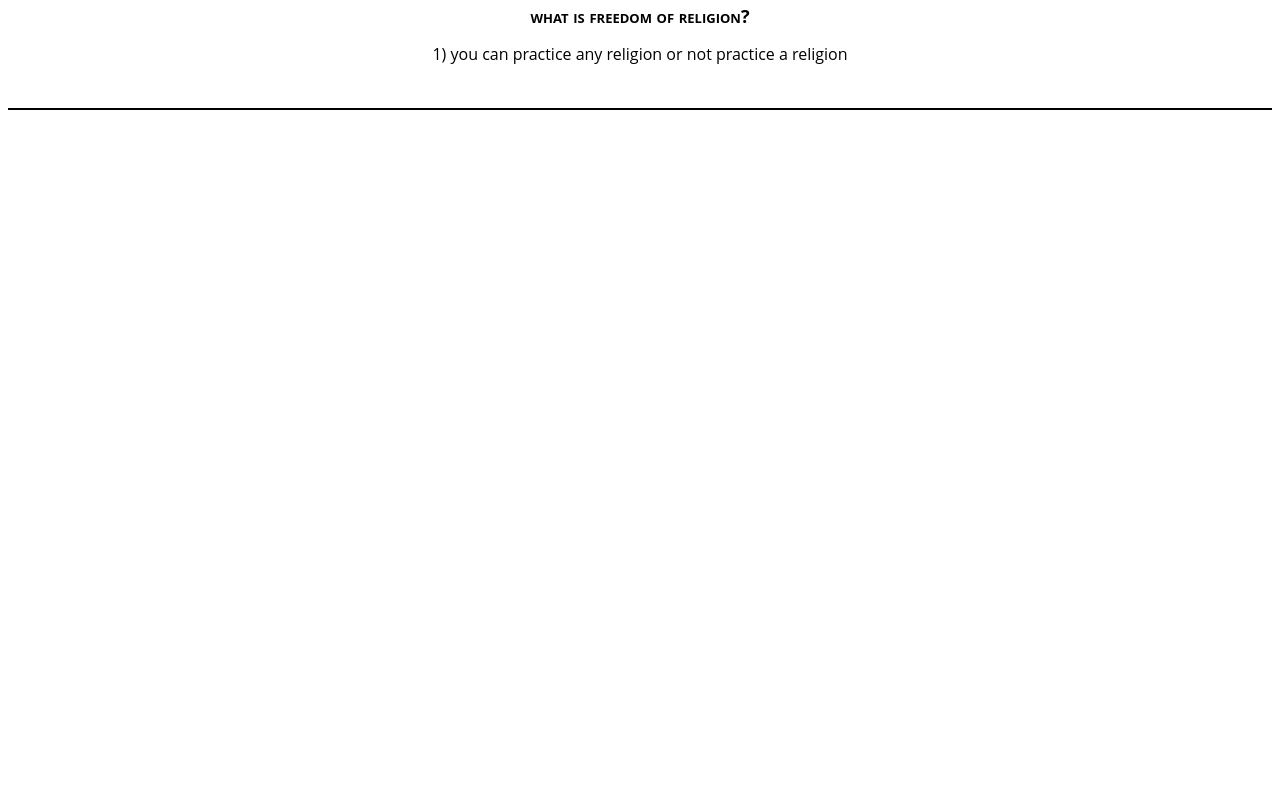
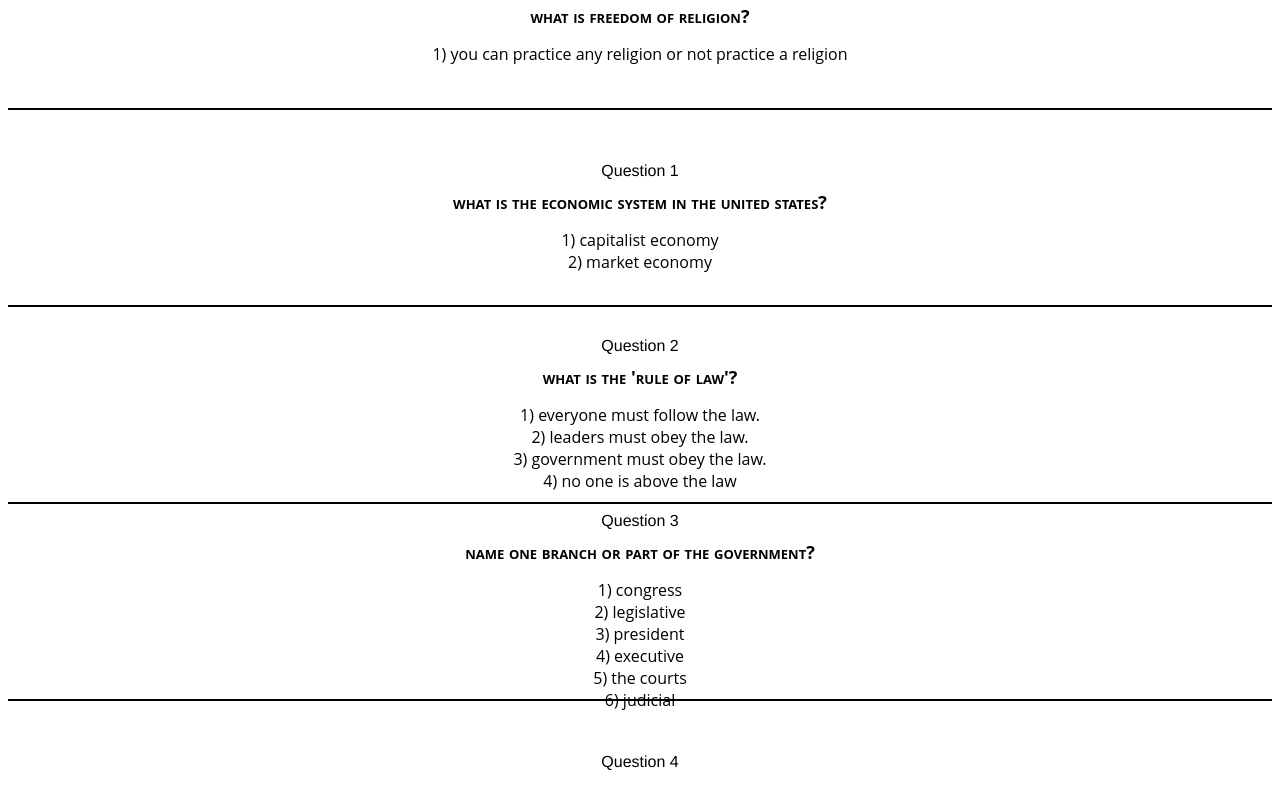
Before and after one commit to mmaustin/citizenship-questions-answers, a React (Create React App) app in the folder citizenship-frontend/: page / in a window 1280 px wide. Shown: the part 2000-2785 px from the top of the page. Before the commit the page ends 2138 px from the top, so only its background shows below. Built offline with nearby package versions, Linux system fonts and the light colour scheme.

Commit message:
added view of questions list two to list one to see if it rendered  properly

```diff
--- a/citizenship-frontend/src/features/questions/QuestionsList.js
+++ b/citizenship-frontend/src/features/questions/QuestionsList.js
@@ -1,5 +1,6 @@
 import React from 'react'
 import { useSelector } from 'react-redux'
+import { QuestionsListTwo } from '../questionsTwo/QuestionsListTwo'
 //import { Link } from 'react-router-dom'
 
 export const QuestionsList = () => {
@@ -25,6 +26,7 @@ export const QuestionsList = () => {
     return(
         <section className='question-answer-panel'>
             {questionsAnswers}
+            <QuestionsListTwo/>
         </section>
     )
 
--- a/citizenship-frontend/src/features/questionsTwo/QuestionsListTwo.js
+++ b/citizenship-frontend/src/features/questionsTwo/QuestionsListTwo.js
@@ -2,7 +2,7 @@ import React from 'react'
 import { useSelector } from 'react-redux'
 //import { Link } from 'react-router-dom'
 
-export const QuestionsList = () => {
+export const QuestionsListTwo = () => {
     const questions = useSelector(state => state.questionsTwo)
 
     const questionsAnswers = questions.map((question, idx) => (
```
